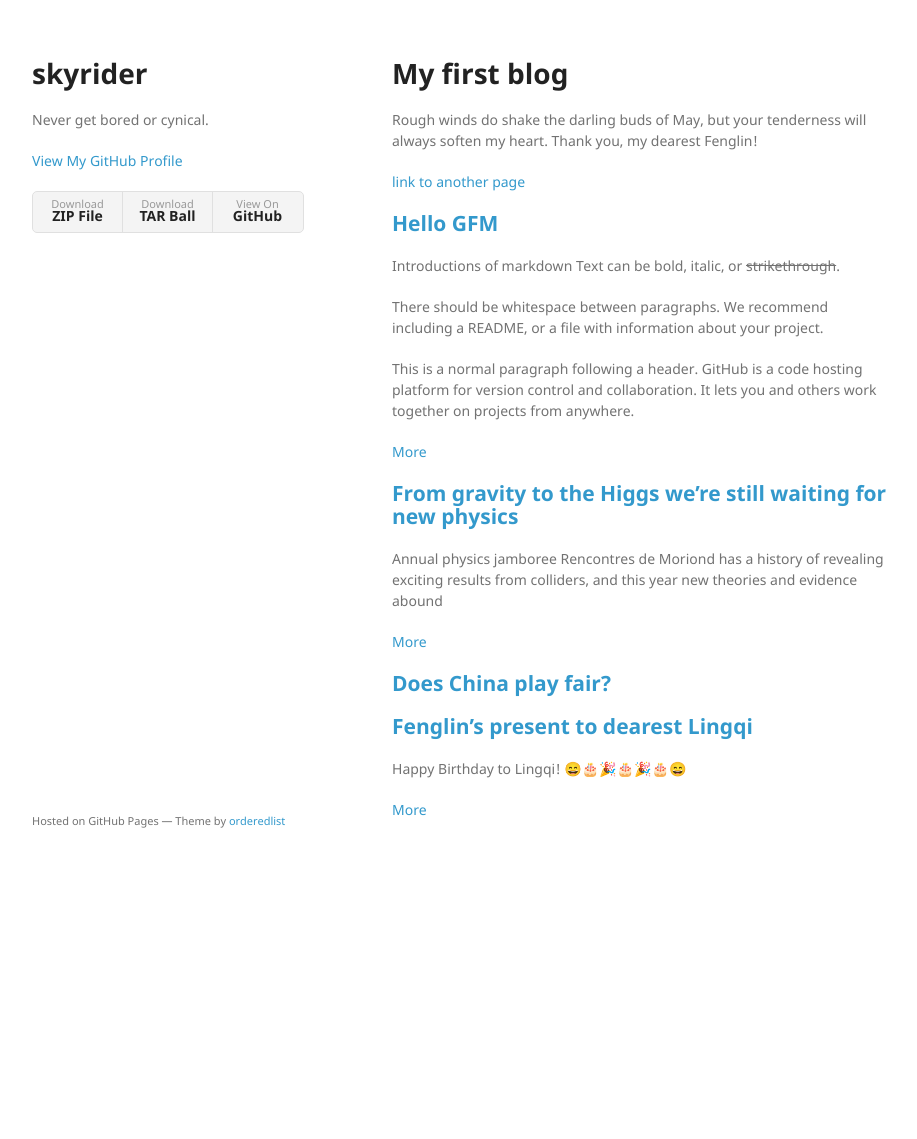
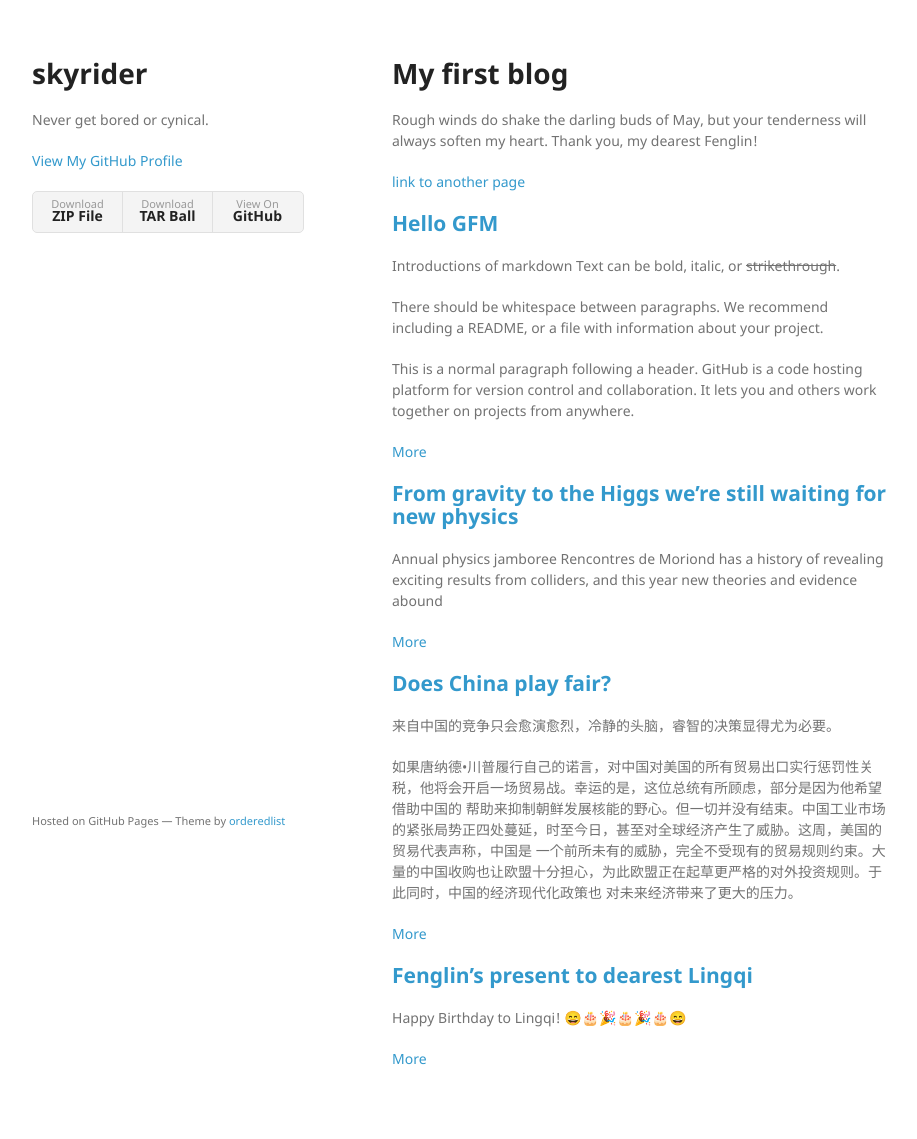
Before and after one commit to aladden/aladden.github.io, a Jekyll site: the page built from index.md, in a window 1280 px wide. Shown: the whole page, without its empty margins (178-1095 px from the left). Built offline with Jekyll 4.4.1, drawn with Linux system fonts in a browser that asks for light colours; emoji names are drawn with the system emoji font; our own code applies the rules of GitHub Pages for plain Markdown files; before the commit the page ends 900 px from its top, so only the background shows below that.

Commit message:
Update index.md

```diff
--- a/index.md
+++ b/index.md
@@ -27,7 +27,11 @@ Annual physics jamboree Rencontres de Moriond has a history of revealing excitin
 
 [Does China play fair?][4]
 ---
-<!-- more -->
+来自中国的竞争只会愈演愈烈，冷静的头脑，睿智的决策显得尤为必要。
+
+如果唐纳德•川普履行自己的诺言，对中国对美国的所有贸易出口实行惩罚性关税，他将会开启一场贸易战。幸运的是，这位总统有所顾虑，部分是因为他希望借助中国的 帮助来抑制朝鲜发展核能的野心。但一切并没有结束。中国工业市场的紧张局势正四处蔓延，时至今日，甚至对全球经济产生了威胁。这周，美国的贸易代表声称，中国是 一个前所未有的威胁，完全不受现有的贸易规则约束。大量的中国收购也让欧盟十分担心，为此欧盟正在起草更严格的对外投资规则。于此同时，中国的经济现代化政策也 对未来经济带来了更大的压力。
+
+[More][4]
 
 [Fenglin's present to dearest Lingqi][5]
 ---
```
